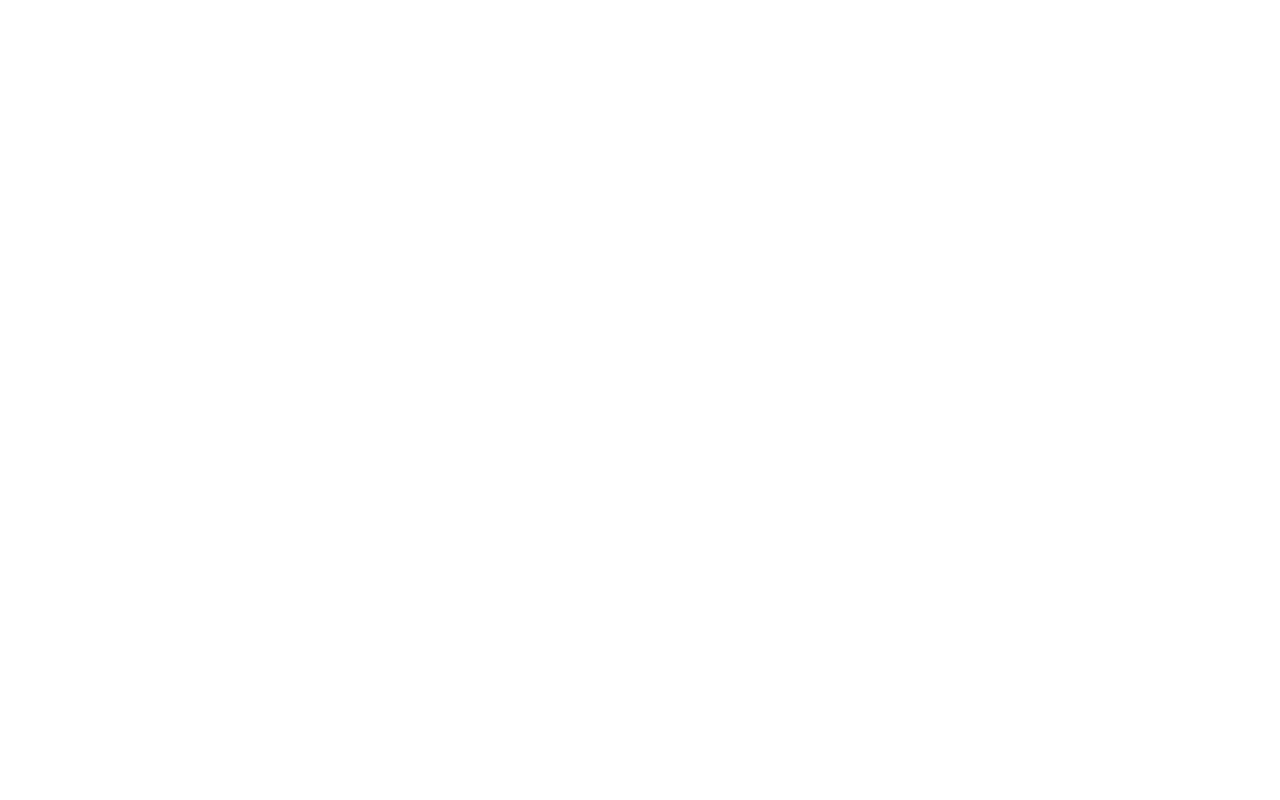
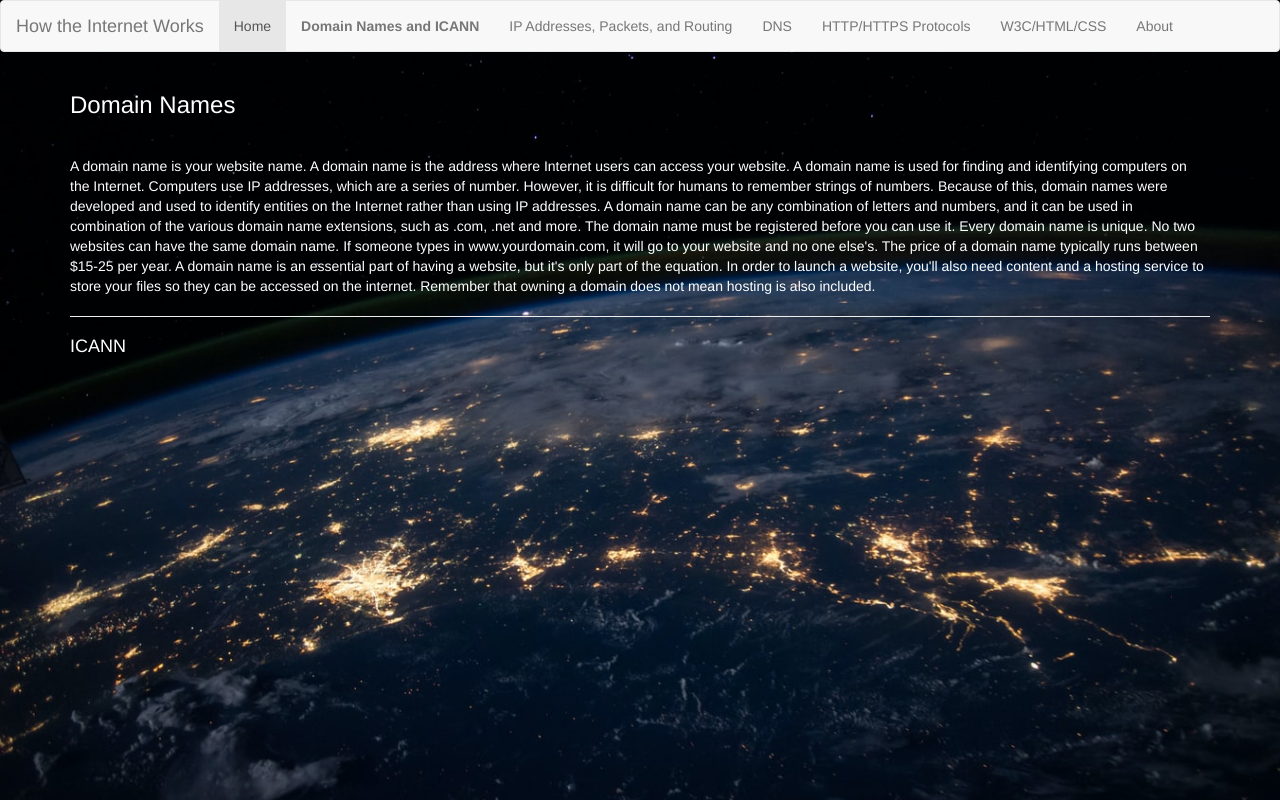
Before and after one commit to maf64/How-the-internet-works, a plain HTML site: page dni.html in a window 1280 px wide. Drawn offline with nearby package versions, Linux system fonts and the light colour scheme.

Commit message:
Task: working on dni.html page

```diff
--- a/dni.html
+++ b/dni.html
@@ -1,10 +1,67 @@
 <!DOCTYPE html>
 <html lang="en">
 <head>
-    <meta charset="UTF-8">
-    <title>Title</title>
+    <title>How the Internet Works</title>
+    <meta charset="utf-8">
+    <meta name="viewport" content="width=device-width, initial-scale=1">
+    <link rel="stylesheet" href="https://maxcdn.bootstrapcdn.com/bootstrap/3.4.1/css/bootstrap.min.css">
+    <script src="https://ajax.googleapis.com/ajax/libs/jquery/3.5.1/jquery.min.js"></script>
+    <script src="https://maxcdn.bootstrapcdn.com/bootstrap/3.4.1/js/bootstrap.min.js"></script>
 </head>
 <body>
+<style>
+    body {
+        background-image: url('internet.jpg');
+        background-size: cover;
+        background-repeat: no-repeat;
+        height: 100vh;
+    }
+</style>
 
+<nav class="navbar navbar-default">
+    <div class="container-fluid">
+        <div class="navbar-header">
+            <a class="navbar-brand" href="index.html">How the Internet Works</a>
+        </div>
+        <ul class="nav navbar-nav">
+            <li class="active"><a href="index.html">Home</a></li>
+            <li><a href="dni.html"><strong>Domain Names and ICANN</strong></a></li>
+            <li><a href="ip.html">IP Addresses, Packets, and Routing</a></li>
+            <li><a href="dns.html">DNS</a></li>
+            <li><a href="http.html">HTTP/HTTPS Protocols</a></li>
+            <li><a href="w3c.html">W3C/HTML/CSS</a></li>
+            <li><a href="about.html">About</a></li>
+        </ul>
+    </div>
+</nav>
+
+<div class="container">
+    <h3 style="color: white">Domain Names</h3>
+    <p style="color: white; margin-top: 1cm">A domain name is your website name. A domain name is the address where Internet users can access your website. A domain name is used for finding and identifying computers on the Internet. Computers use IP addresses, which are a series of number. However, it is difficult for humans to remember strings of numbers. Because of this, domain names were developed and used to identify entities on the Internet rather than using IP addresses.
+
+A domain name can be any combination of letters and numbers, and it can be used in combination of the various domain name extensions, such as .com, .net and more.
+
+The domain name must be registered before you can use it. Every domain name is unique. No two websites can have the same domain name. If someone types in www.yourdomain.com, it will go to your website and no one else's.
+
+The price of a domain name typically runs between $15-25 per year.
+
+A domain name is an essential part of having a website, but it's only part of the equation. In order to launch a website, you'll also need content and a hosting service to store your files so they can be accessed on the internet. Remember that owning a domain does not mean hosting is also included.</p>
+    <hr>
+    <h4 style="color: white">ICANN</h4>
+    <p style="color: white"></p>
+</div>
+
+<!-- Optional JavaScript; choose one of the two! -->
+
+<!-- Option 1: Bootstrap Bundle with Popper -->
+<script src="https://cdn.jsdelivr.net/npm/bootstrap@5.0.0-beta2/dist/js/bootstrap.bundle.min.js"
+        integrity="sha384-b5kHyXgcpbZJO/tY9Ul7kGkf1S0CWuKcCD38l8YkeH8z8QjE0GmW1gYU5S9FOnJ0"
+        crossorigin="anonymous"></script>
+
+<!-- Option 2: Separate Popper and Bootstrap JS -->
+<!--
+<script src="https://cdn.jsdelivr.net/npm/@popperjs/core@2.6.0/dist/umd/popper.min.js" integrity="sha384-KsvD1yqQ1/1+IA7gi3P0tyJcT3vR+NdBTt13hSJ2lnve8agRGXTTyNaBYmCR/Nwi" crossorigin="anonymous"></script>
+<script src="https://cdn.jsdelivr.net/npm/bootstrap@5.0.0-beta2/dist/js/bootstrap.min.js" integrity="sha384-nsg8ua9HAw1y0W1btsyWgBklPnCUAFLuTMS2G72MMONqmOymq585AcH49TLBQObG" crossorigin="anonymous"></script>
+-->
 </body>
 </html>
```
